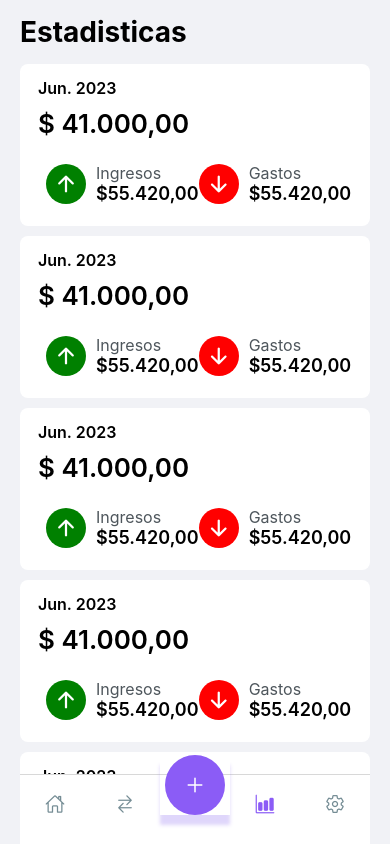
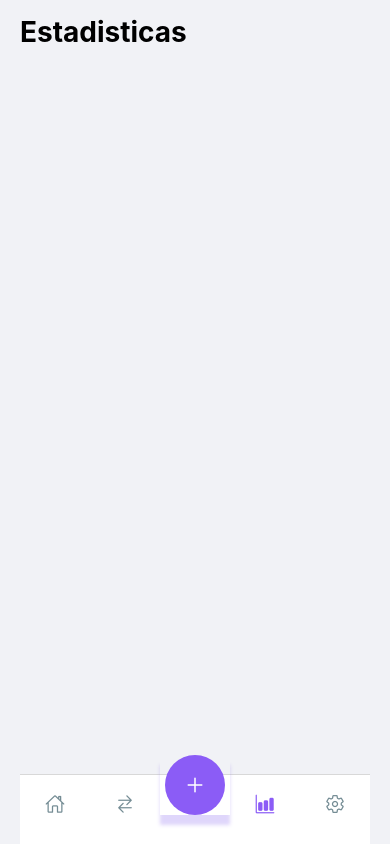
Before and after one commit to Nobelio1/control-gastos-app, a React Native app: screen /Stats in a window 390 px wide. Built offline with nearby package versions, Linux system fonts and the light colour scheme.

Commit message:
[UPDATE] implementacion de logica para la vista de estadisticas

```diff
--- a/src/components/stats/MonthSummaryCard.tsx
+++ b/src/components/stats/MonthSummaryCard.tsx
@@ -1,31 +1,34 @@
 import {Text, View} from "react-native";
 import {Ionicons} from "@expo/vector-icons";
 import {monthSummaryCardStyles} from "./MonthSummaryCard.styles";
+import {MonthlyStats} from "../../types/monthyStats.types";
 
-export function MonthSummaryCard() {
+export function MonthSummaryCard({month}: { month: MonthlyStats }) {
+  const {month: monthI, balance, expense, income} = month
+
   return (
     <View style={monthSummaryCardStyles.container}>
-      <Text style={monthSummaryCardStyles.totalPeriod}>Jun. 2023</Text>
-      <Text style={monthSummaryCardStyles.totalAmount}>$ 41.000,00</Text>
+      <Text style={monthSummaryCardStyles.totalPeriod}>{`${monthI}`}</Text>
+      <Text style={monthSummaryCardStyles.totalAmount}>S/.{balance}</Text>
       <View style={{paddingTop: 14}}>
         <View style={monthSummaryCardStyles.io}>
-          <FlowCard inOut={true}/>
-          <FlowCard inOut={false}/>
+          <FlowCard amount={income} inOut={true}/>
+          <FlowCard amount={expense} inOut={false}/>
         </View>
       </View>
     </View>
   )
 }
 
-function FlowCard({inOut}: { inOut: boolean }) {
+function FlowCard({inOut, amount}: { inOut: boolean, amount: number }) {
   return (
     <View style={monthSummaryCardStyles.flowCard}>
-      <View style={inOut? monthSummaryCardStyles.flowIconIn : monthSummaryCardStyles.flowIconOut}>
+      <View style={inOut ? monthSummaryCardStyles.flowIconIn : monthSummaryCardStyles.flowIconOut}>
         <Ionicons name={inOut ? "arrow-up" : "arrow-down"} size={24} color="white"/>
       </View>
       <View>
         <Text style={monthSummaryCardStyles.flowType}>{inOut ? "Ingresos" : "Gastos"}</Text>
-        <Text style={monthSummaryCardStyles.flowAmount}>$55.420,00</Text>
+        <Text style={monthSummaryCardStyles.flowAmount}>S/.{amount}</Text>
       </View>
     </View>
   )
--- a/src/screens/stats-screen/StatsScreen.tsx
+++ b/src/screens/stats-screen/StatsScreen.tsx
@@ -1,10 +1,62 @@
+import React, {useMemo} from 'react';
 import {ScrollView} from 'react-native';
 import {SafeAreaView} from 'react-native-safe-area-context';
 import Header from "../../components/shared/header-screen/Header";
 import {statsScreenStyles} from "./StatsScreen.styles";
 import {MonthSummaryCard} from "../../components/stats/MonthSummaryCard";
+import {selectTransactions, useTransactionStore} from "../../storage/transactionStore";
+import {TransactionType} from "../../types/form.types";
+import {MonthlyStats, MonthlyStatsArray} from "../../types/monthyStats.types";
 
 export default function StatsScreen() {
+  const transactions = useTransactionStore(selectTransactions);
+
+  const monthlyStats = useMemo((): MonthlyStatsArray => {
+    const monthlyMap = new Map<string, MonthlyStats>();
+
+    const months = [
+      'Ene', 'Feb', 'Mar', 'Abr', 'May', 'Jun',
+      'Jul', 'Ago', 'Sep', 'Oct', 'Nov', 'Dic'
+    ];
+
+    transactions.forEach(transaction => {
+      const date = new Date(transaction.date);
+      const year = date.getFullYear();
+      const monthNumber = date.getMonth();
+      const monthKey = `${year}-${monthNumber}`;
+      const monthName = `${months[monthNumber]}. ${year}`;
+
+      if (!monthlyMap.has(monthKey)) {
+        monthlyMap.set(monthKey, {
+          month: monthName,
+          year,
+          monthNumber,
+          income: 0,
+          expense: 0,
+          balance: 0,
+          transactionCount: 0,
+        });
+      }
+
+      const monthStats = monthlyMap.get(monthKey)!;
+      monthStats.transactionCount++;
+
+      if (transaction.type === TransactionType.INCOME) {
+        monthStats.income += transaction.amount;
+      } else {
+        monthStats.expense += transaction.amount;
+      }
+
+      monthStats.balance = monthStats.income - monthStats.expense;
+    });
+
+    return Array.from(monthlyMap.values())
+      .sort((a, b) => {
+        if (a.year !== b.year) return b.year - a.year;
+        return b.monthNumber - a.monthNumber;
+      });
+  }, [transactions]);
+
   return (
     <SafeAreaView style={statsScreenStyles.container}>
       <Header title={'Estadisticas'}/>
@@ -14,13 +66,9 @@ export default function StatsScreen() {
         showsVerticalScrollIndicator={false}
         bounces={true}
       >
-        <MonthSummaryCard/>
-        <MonthSummaryCard/>
-        <MonthSummaryCard/>
-        <MonthSummaryCard/>
-        <MonthSummaryCard/>
-        <MonthSummaryCard/>
-        <MonthSummaryCard/>
+        {monthlyStats.map((month) => (
+          <MonthSummaryCard key={`${month.year}-${month.monthNumber}`} month={month}/>
+        ))}
       </ScrollView>
     </SafeAreaView>
   );
--- a/src/storage/transactionStore.ts
+++ b/src/storage/transactionStore.ts
@@ -87,4 +87,5 @@ export const selectBalance = (state: TransactionState) => {
       .filter(t => t.type === TransactionType.EXPENSE)
       .reduce((sum, t) => sum + t.amount, 0);
     return income - expense;
-};
+  }
+;
```
Also changed, not shown: src/storage/storage.ts (deleted, +0 -68 lines), src/types/monthyStats.types.ts (added, +11 -0 lines). Lines whose indentation alone changed are shown as unchanged.
